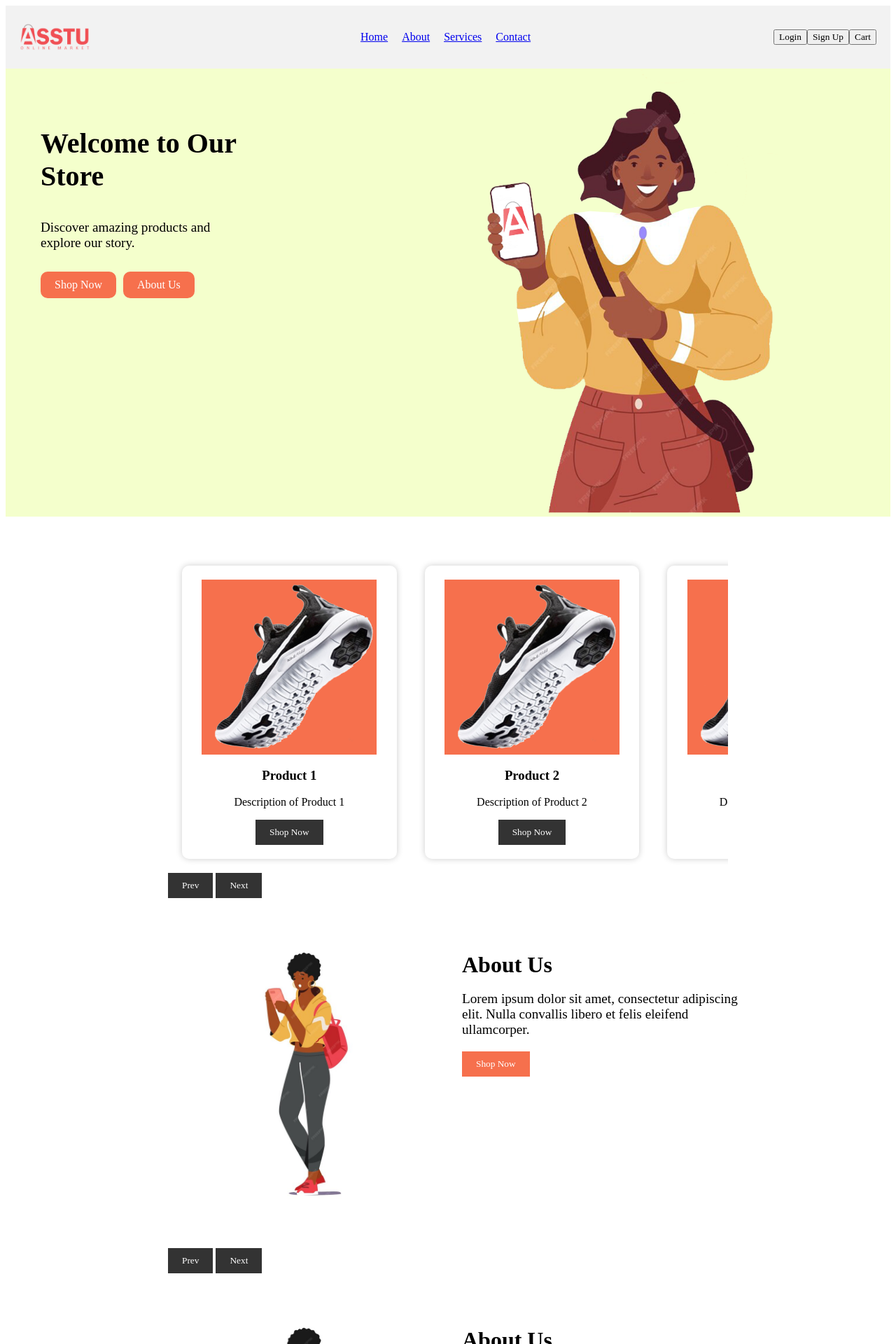
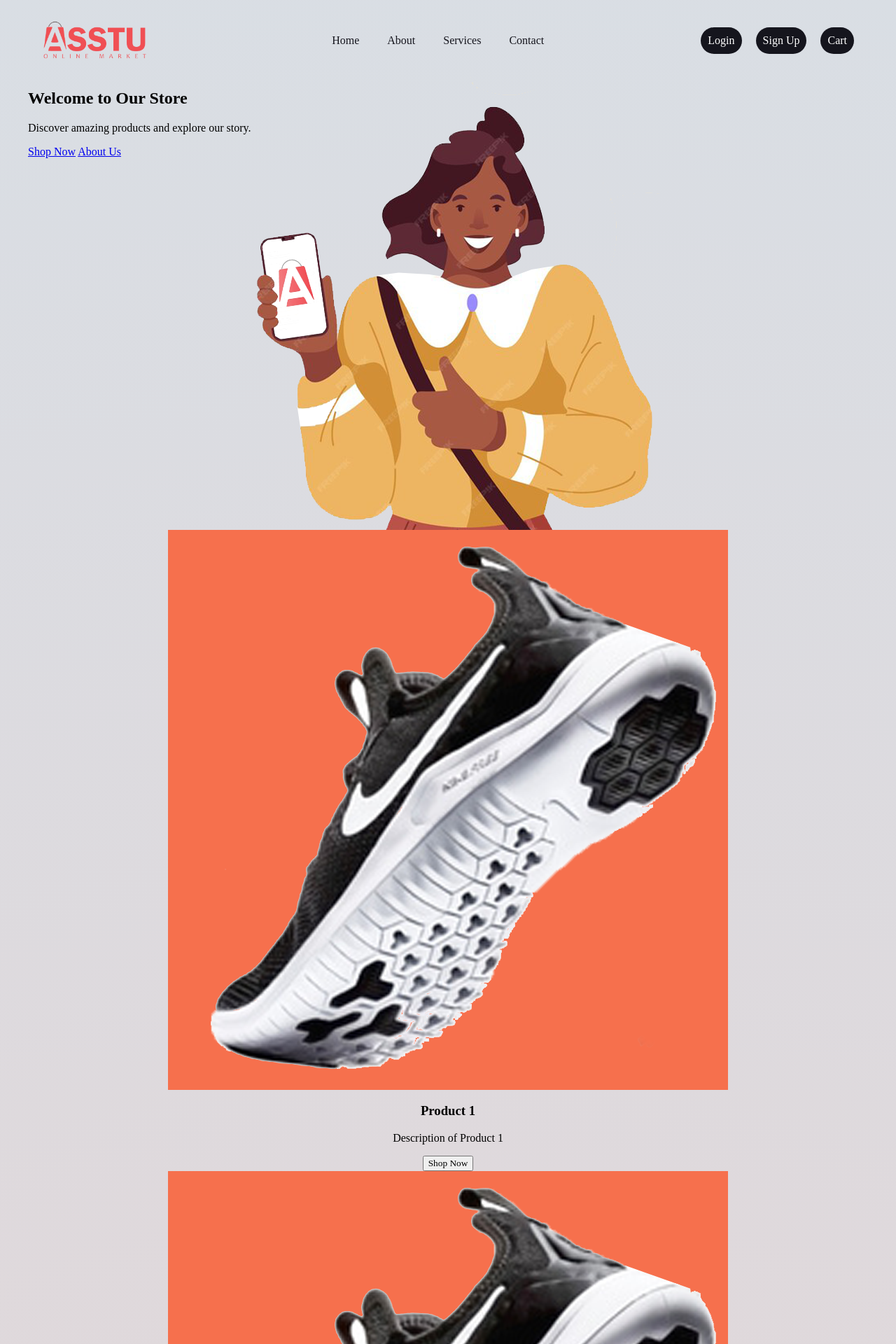
Before and after one commit to binyamfeyissa/aastumarket.github.io, a PHP site: page /App/views/index.html in a window 1280 px wide. Shown: the top 1920 px of the page at 70% size. Run offline with PHP 8.4, Linux system fonts and the light colour scheme.

Commit message:
Update style.css

```diff
--- a/Resources/css/style.css
+++ b/Resources/css/style.css
@@ -1,8 +1,14 @@
 * {
-    font: poppins;
-    font-family: poppins;
+
+    font-family: "Montserrat";
 }
-
+body{
+    max-width:1200px;
+    margin-left:auto;
+    margin-right:auto;
+    background: rgb(229,211,211);
+background: radial-gradient(circle, rgba(229,211,211,1) 0%, rgba(217,222,228,1) 100%);
+}
 
 /* Basic styles for the header */
 header {
@@ -10,11 +16,10 @@
   align-items: center;
   justify-content: space-between;
   padding: 20px;
-  background-color: #f2f2f2;
 }
 
 .logo img {
-  max-width: 100px;
+  max-width: 150px;
 }
 
 .menu ul {
@@ -26,6 +31,23 @@
 
 .menu ul li {
   margin: 0 10px;
+}
+.menu ul li a{
+    color: #15151d;
+  margin: 0 10px;
+    text-decoration: none;
+}
+.menu ul li a:active{
+    color: #f6704d;
+    text-decoration: line-through;
+    text-decoration-color: #f6704d;
+
+}
+.menu ul li a:hover{
+    color: #f6704d;
+    text-decoration: line-through;
+    text-decoration-color: #f6704d;
+
 }
 
 .header buttons {
@@ -40,164 +62,293 @@
   color: #fff;
 }
 
-/* Styles for hero section */
-.hero {
-    height: 80vh;
-    width: 100%;
-  display: flex;
-        flex-direction: row;
-    background: #df65;
+.header .buttons{
+    display: flex;
+    gap: 20px;
+}
+.header .buttons button{
+    background-color: #15151d;
+    color: #ffffff;
+    border: none;
+
+    padding: 10px 10px;
+    border-radius: 100px;
+    font-family: Poppins;
+    font-size: medium;
+}
+.header .buttons svg{
+    width: 15px;
+}
+.header .buttons span{
+    background-color: #15151d;
+    width: 30px;
+    height: 30px;
+    display: flex;
+    justify-content: center;
+    align-items: center;
+    border-radius: 50%;
 }
 
-.hero-content {
+
+/* Hero */
+.hero{
+    display: flex;
+    flex-direction: row;
+    height: 80vh;
+}
+.hero-text-div{
+    width: 50%;
+    padding: 50px;
     display: flex;
     flex-direction: column;
-  width: 50%;
-  padding: 50px;
+    justify-content: center;
+}
+.hero-text-div p{
+    line-height: 25px;
+}
+.hero-img-div{
+    width: 50%;
+    background-image: url(../images/hero-bg.webp);
+    background-size: contain;
+    background-repeat: no-repeat;
+    background-position: center;
+}
+.hero-img-div2{
+    width: 50%;
+    background-image: url(../images/about-us-img.png);
+    background-size: contain;
+    background-repeat: no-repeat;
+    background-position: center;
+}
+.hero-p{
+    font-size: 15px;
+    margin: 20px 0px 0px 0px;
+}
+.hero-text-div h1{
+    font-size: 50px;
+    margin: 0px;
+    color: #15151d;
+    font-weight: 800;
+}
+.hero-btn-div{
+    display: flex;
+    flex-direction: row;
+    padding-top: 20px;
+}
+.hero-btn-div a{
+    margin-right: 10px;
 }
 
-.hero-text {
-  width: 50%;
-    display: flex;
-        flex-direction: column;
-    justify-content: center;
-    align-items: flex-start;
+.small-title{
+    color: #f6704d;
+    font-size: 15px;
+    margin: 0px 0px 10px 0px;
+}
+.btn{
+    padding: 10px 20px;
+    background-color: #15151d;
+    color: #fff;
+    border: none;
+    cursor: pointer;
+    text-decoration: none;
+    border-radius: 7px;
+    font-weight: 300;
+}
+.title h2{
+    text-align: center;
+}
+@media screen and (max-width: 992px){
+    .hero-text-div{
+        width: 100%;
+    }
+    .hero-img-div{
+        width: 100%;
+        height: 50vh;
+    }
+    .hero{
+    flex-direction: column;
+    }
 }
 
-.hero-text h1 {
-  font-size: 2.5rem;
-  margin-bottom: 20px;
+
+/* Products */
+.listProducts a{
+    color: unset;
+    text-decoration: none;
+}
+.container{
+    width: 900px;
+    margin: auto;
+    padding-top: 10px;
+    text-align: center;
+}
+.title{
+    font-size: xx-large;
+    padding: 20px 0;
+}
+.listProducts{
+    display: grid;
+    grid-template-columns: repeat(4, 1fr);
+    gap: 20px;
+}
+.listProducts .item img{
+    width: 90%;
+    filter: drop-shadow(0 0px 20px #0009);
+}
+.listProducts .item{
+    background-color: #eeeee6;
+    padding: 20px;
+    border-radius: 20px;
+}
+.listProducts .item h2{
+    font-size: x-large;
+    font-weight: 500;
+}
+.listProducts .item .price{
+    font-size: large;
 }
 
-.hero-text p {
-  font-size: 1.2rem;
-  margin-bottom: 30px;
+@media screen and (max-width: 992px){
+    .listProducts{
+        grid-template-columns: repeat(3, 1fr);
+    }
+
+}
+@media screen and (max-width: 768px){
+    .listProducts{
+        grid-template-columns: repeat(2, 1fr);
+    }
 }
 
-.buttons {
-  display: flex;
+
+/* slider */
+
+
+
+
+
+
+
+
+
+.scrollProducts{
+    display: flex;
+    width:max-content;
+
 }
+.scrollProducts .item img{
+    width: 90%;
+    filter: drop-shadow(0 0px 20px #0009);
+}
+.scrollProducts .item{
+    background-color: #eeeee6;
+    padding: 20px;
+    width: 245px;
+    border-radius: 20px;
+    overflow: hidden;
+    transition: 0.5s;
+    margin:10px;
+    scroll-snap-align: start;
 
-.buttons a {
-  display: inline-block;
-  padding: 10px 20px;
-  margin-right: 10px;
-  text-decoration: none;
-    background-color: #f6704d;
-  color: #fff;
-        border-radius: 10px 10px 10px 10px;
 }
-
-.buttons a:hover {
-  background-color: #555;
+.scrollProducts .item h2{
+    font-size: x-large;
+    font-weight: 500;
 }
-
-.hero-image {
-    width: 50%;
-    display: flex;
-    align-items: center;
-    align-content: center;
+.scrollProducts .item .price{
+    font-size: large;
 }
-
-.hero-image img {
-
-   height: 100%;
+.scrollProducts a{
+    color: unset;
+    text-decoration: none;
 }
-
-/*slider style*/
-
-/* Product section styles */
-.products {
-  margin: 50px auto;
-  max-width: 800px;
+.slider{
+    max-width: 1200px;
+    margin: auto;
+    padding-top: 10px;
+    text-align: center;
+    overflow: auto;
+    margin:0px auto 50px;
+    scroll-behavior: smooth;
+    scroll-snap-type: both;
 }
-
-.slider-container {
-  position: relative;
-  overflow: hidden;
-}
-
-.slider {
-  display: flex;
-  transition: transform 0.5s ease; /* Smooth transition for sliding */
-}
-
-.slide {
-    flex: 0 0 calc(100% / 3); /* Display three slides at a time */
-    padding: 20px;
-    margin: 20px;
-    box-shadow: 0 0px 10px rgb(0 0 0 / 0.2);
-    border-radius: 10px 10px 10px 10px;
-    text-align: center;
-}
-
-.slide img {
-  max-width: 250px;
-  height: auto;
-}
-
-.slider-container button {
-  padding: 10px 20px;
-  background-color: #333;
-  color: #fff;
-  border: none;
-  cursor: pointer;
-}
-
-.prev {
-      background-color: #f6704d;
-  color: #fff;
-  left: 10px;
-}
-
-.next {
-      background-color: #f6704d;
-  color: #fff;
-  right: 10px;
+.slider::-webkit-scrollbar{
+    display: none;
 }
 
 
 
 
-/* Add this to your existing CSS or styles.css file */
 
-.about-us {
-  margin: 50px auto;
-  max-width: 800px;
+
+
+
+
+
+
+
+.direction{
+    text-align: center;
+}
+.direction button{
+    font-family: cursive;
+    font-weight: bold;
+    background-color: #ffffff44;
+    border:none;
+    width:50px;
+    height:50px;
+    border-radius: 50%;
+    transition: 0.5s;
+    margin:0 10px;
+}
+.direction button:hover{
+    background-color: #ffffff;
+}
+#prev {
+    background-color: #eee;
+    width: 40px;
+    height: 40px;
+    cursor: pointer;
+    border-radius: 50%;
+}
+#next {
+    background-color: #eee;
+    width: 40px;
+    height: 40px;
+    cursor: pointer;
+    border-radius: 50%;
+    margin-left: 10px;
+}
+#prev svg{
+    width: 15px;
+    color: #555454;
+}
+#next svg{
+    width: 15px;
+    color: #555454;
 }
 
-.about-content {
-  display: flex;
+@media screen and (max-width: 1024px){
+    .item{
+        width: calc(33.3vw - 20px);
+    }
+    .direction{
+        display: none;
+    }
 }
-
-.about-image {
-  flex: 0 0 50%; /* Half width for the image column */
+@media screen and (max-width: 768px){
+    .item{
+        width: calc(50vw - 20px);
+    }
+    .direction{
+        display: none;
+    }
 }
-
-.about-image img {
-  max-width: 100%;
-  height: auto;
+footer{
+    width: 100%;
+    padding: 20px;
 }
-
-.about-text {
-  flex: 0 0 50%; /* Half width for the text column */
-  padding: 0 20px;
+footer p{
+    color: #15151d;
+text-align: center;
 }
-
-.about-text h2 {
-  font-size: 2rem;
-  margin-bottom: 15px;
-}
-
-.about-text p {
-  font-size: 1.2rem;
-  margin-bottom: 20px;
-}
-
-.shop-btn {
-  padding: 10px 20px;
-  background-color: #f6704d;
-  color: #fff;
-  border: none;
-  cursor: pointer;
-}
```
